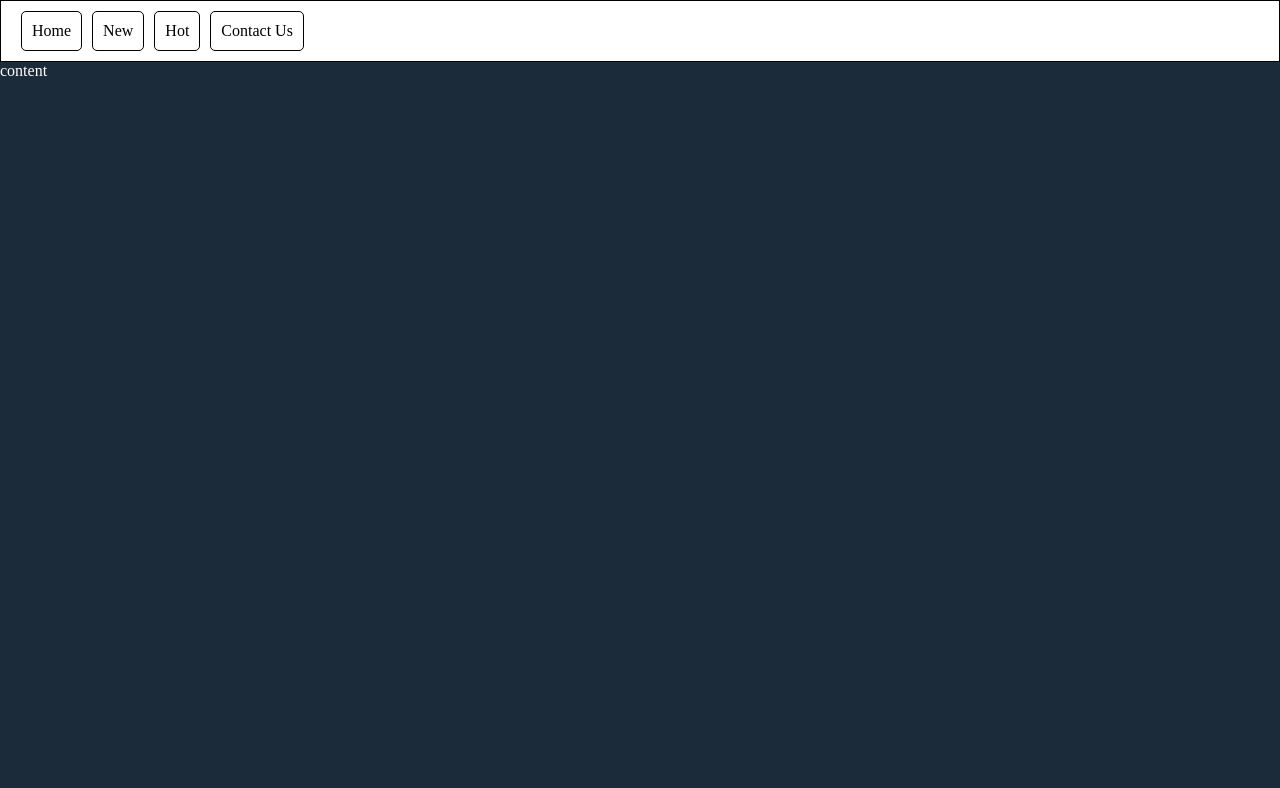
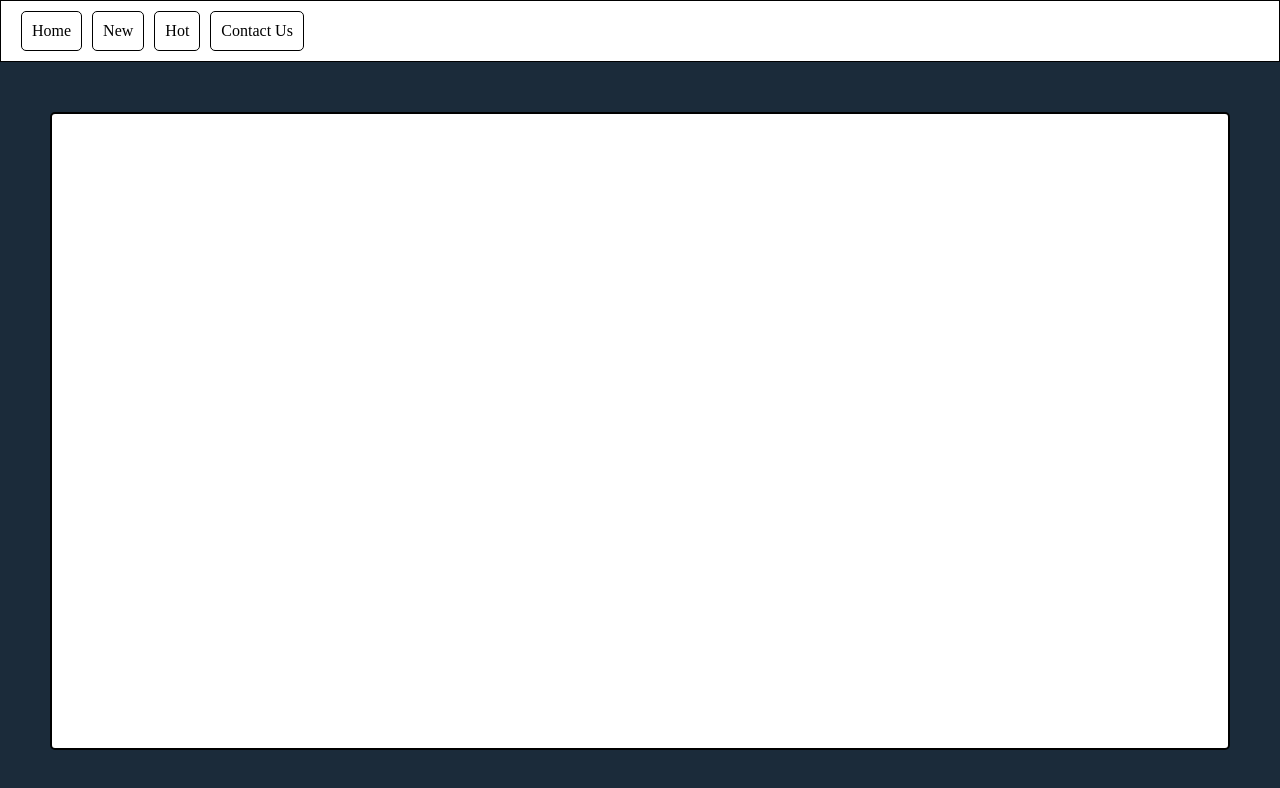
Before and after one commit to EthanDiosana/2537_Assignment3, a plain HTML site: page index.html in a window 1280 px wide. Drawn offline with Linux system fonts and the light colour scheme; files that its build step writes are made by us from their sources.

Commit message:
Added more styling

```diff
--- a/Styles/indexcss.css
+++ b/Styles/indexcss.css
@@ -13,4 +13,13 @@
     color: white;
     background-color: rgb(27, 43, 58);
     grid-row-start: 2;
+    display: grid;
+    padding: 50px;
 }
+
+#tertiaryDiv {
+    background-color: white;
+    border-radius: 5px;
+    border: 2px solid black;
+    overflow-y: scroll;
+}
--- a/index.html
+++ b/index.html
@@ -23,7 +23,7 @@
 
         <!-- The secondary div. -->
         <div id="secondaryDiv">
-            <div>content</div>
+            <div id="tertiaryDiv">content</div>
         </div>
     </div>
 </body>
```
